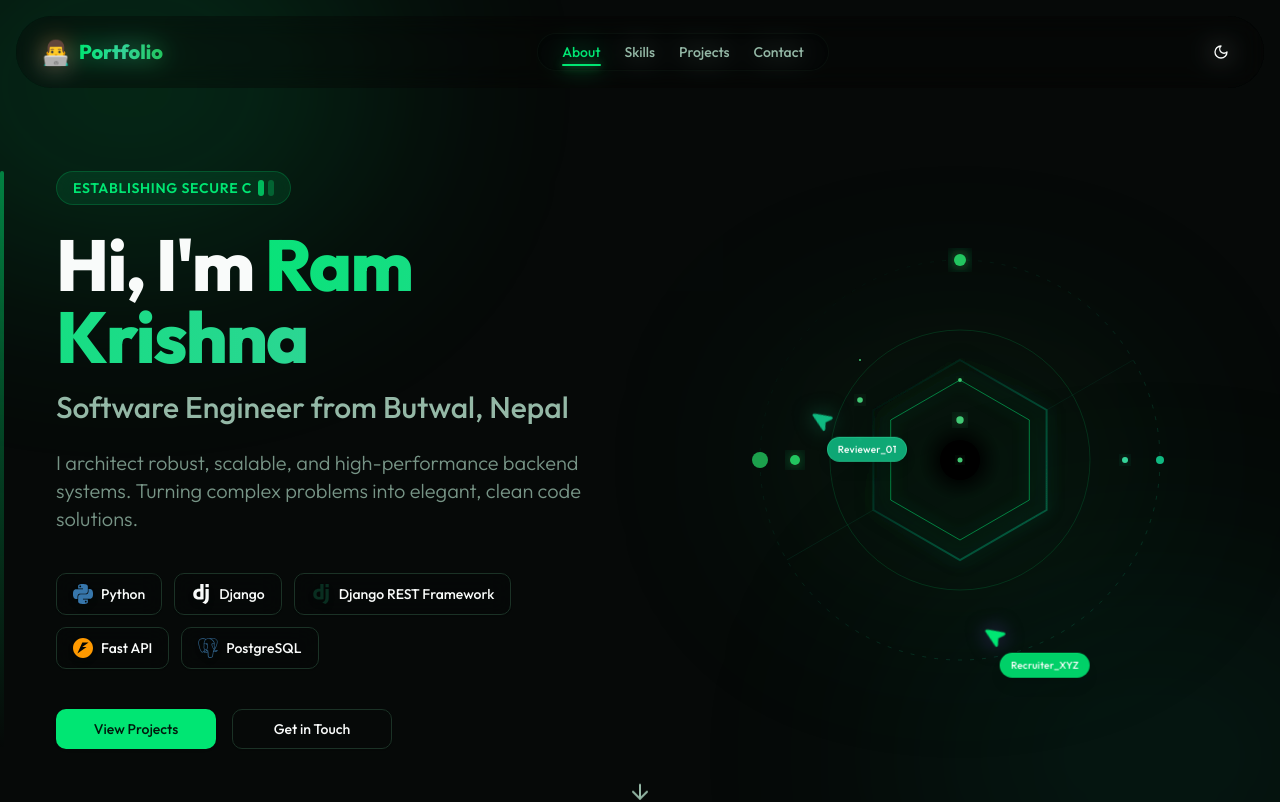
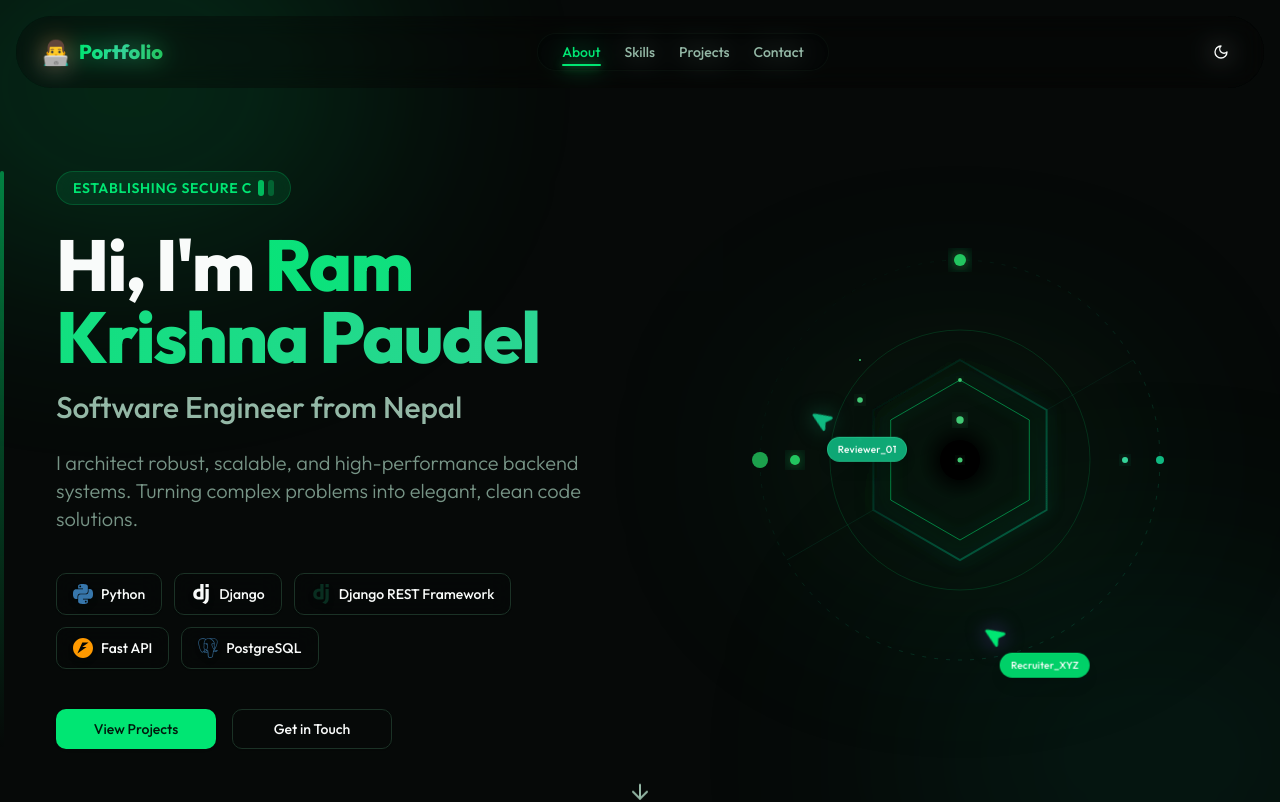
Before and after one commit to ramkrishnapaudel55/Portfolio_Nextjs_Typescript, a Next.js app: page / in a window 1280 px wide. Shown: the top 802 px of the page. Built offline with nearby package versions, Linux system fonts and the light colour scheme.

Commit message:
chore: update site URL, enhance SEO metadata, and refine Hero section content

```diff
--- a/src/app/layout.tsx
+++ b/src/app/layout.tsx
@@ -9,21 +9,36 @@ const outfit = Outfit({ subsets: ['latin'] });
 
 export const metadata: Metadata = {
   title: 'Ram Krishna Paudel | Backend Developer & Software Engineer',
-  description: 'Portfolio of Ram Krishna Paudel. Discover my projects, skills, and experience as a Backend Developer specializing in scalable systems and APIs.',
-  keywords: ['Ram Krishna Paudel', 'Ram Krishna Paudel portfolio', 'Backend Developer', 'Software Engineer', 'Web Developer', 'Nepal', 'Portfolio', 'Full Stack Developer', 'Node.js', 'Python'],
+  description: 'Portfolio of Ram Krishna Paudel (Poudel), a passionate Backend Developer and Software Engineer. Explore my projects, skills, and experience in scalable systems, APIs, and web development.',
+  keywords: [
+    'Ram Krishna Paudel',
+    'Ram Krishna Poudel',
+    'Backend Developer',
+    'Backend Engineer',
+    'Software Engineer',
+    'Software Developer',
+    'Web Developer',
+    'Full Stack Developer',
+    'Nepal',
+    'Portfolio',
+    'Node.js',
+    'Python',
+    'APIs',
+    'Scalable Systems'
+  ],
   authors: [{ name: 'Ram Krishna Paudel' }],
   creator: 'Ram Krishna Paudel',
   openGraph: {
     type: 'website',
     locale: 'en_US',
-    title: 'Ram Krishna Paudel | Backend Developer',
-    description: 'Portfolio of Ram Krishna Paudel. Discover my projects, skills, and experience.',
+    title: 'Ram Krishna Paudel | Backend Developer & Software Engineer',
+    description: 'Portfolio of Ram Krishna Paudel (Poudel), a passionate Backend Developer and Software Engineer. Explore my projects, skills, and experience.',
     siteName: 'Ram Krishna Paudel Portfolio',
   },
   twitter: {
     card: 'summary_large_image',
-    title: 'Ram Krishna Paudel | Backend Developer',
-    description: 'Portfolio of Ram Krishna Paudel. Discover my projects, skills, and experience.',
+    title: 'Ram Krishna Paudel | Backend Developer & Software Engineer',
+    description: 'Portfolio of Ram Krishna Paudel (Poudel), a passionate Backend Developer and Software Engineer. Explore my projects, skills, and experience.',
   },
   robots: {
     index: true,
--- a/src/components/sections/Hero.tsx
+++ b/src/components/sections/Hero.tsx
@@ -131,10 +131,10 @@ const Hero = () => {
                 </span>
               </span>
               <h1 className="text-5xl sm:text-6xl lg:text-7xl font-extrabold mt-6 mb-4 tracking-tight text-foreground">
-                Hi, I&apos;m <span className="bg-clip-text text-transparent bg-gradient-to-r from-primary via-emerald-400 to-green-500 animate-gradient">Ram Krishna</span>
+                Hi, I&apos;m <span className="bg-clip-text text-transparent bg-gradient-to-r from-primary via-emerald-400 to-green-500 animate-gradient">Ram Krishna Paudel</span>
               </h1>
               <h2 className="text-2xl sm:text-3xl lg:text-3xl text-muted-foreground font-medium">
-                Software Engineer from Butwal, Nepal
+                Software Engineer from Nepal
               </h2>
             </motion.div>
 
```
Also changed, not shown: public/robots.txt, 1 other file (tests, documents, lock files or other folders).
